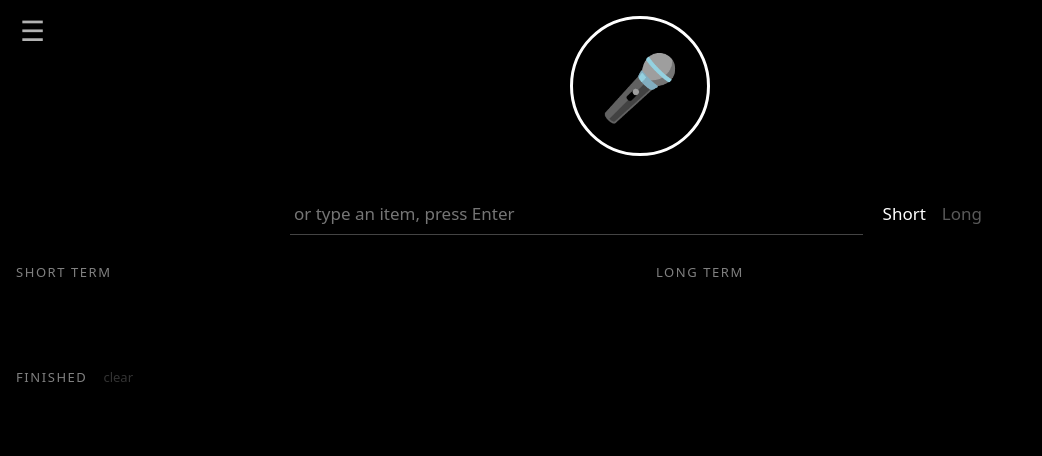
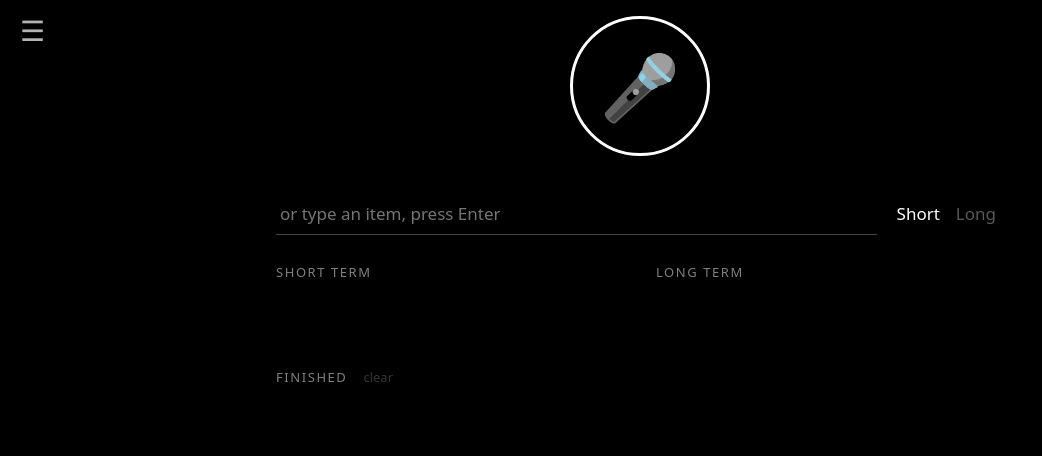
Before and after one commit to Hzukas/todo, a plain HTML site: page index.html in a window 1280 px wide. Shown: the whole page, without its empty margins (0-1042 px from the left). Drawn offline with Linux system fonts and the light colour scheme.

Commit message:
Center layout in a narrow column on wide screens
Co-Authored-By: Claude Fable 5.1 <noreply@anthropic.com>

```diff
--- a/index.html
+++ b/index.html
@@ -7,7 +7,7 @@
 <style>
   * { box-sizing: border-box; }
   html, body { margin: 0; background: #000; color: #fff; font: 17px/1.4 system-ui, sans-serif; }
-  body { padding: 16px; }
+  body { padding: 16px; max-width: 760px; margin: 0 auto; }
   button { font: inherit; }
 
   /* hamburger + drawer */
@@ -33,7 +33,7 @@
   #mic:disabled { opacity: .3; cursor: default; }
   #status { text-align: center; min-height: 1.4em; opacity: .6; margin-bottom: 8px; }
 
-  #typed { display: flex; gap: 12px; align-items: center; max-width: 700px; margin: 0 auto 28px; }
+  #typed { display: flex; gap: 12px; align-items: center; margin: 0 0 28px; }
   #typed input { flex: 1; min-width: 0; background: none; color: #fff; border: none; border-bottom: 1px solid #444; padding: 8px 4px; font: inherit; outline: none; }
   #typed input:focus { border-color: #fff; }
   #dest button { background: none; border: none; color: #fff; opacity: .35; cursor: pointer; padding: 6px 8px; }
@@ -382,7 +382,7 @@ const SYNC_KEY = 'todo-sync', FILE = 'todo-data.json', API = 'https://api.github
 let sync = null;
 try { sync = JSON.parse(localStorage.getItem(SYNC_KEY)); } catch (e) {}
 let pushTimer = null, pushing = false;
-const say = t => { status.textContent = t; };
+const say = t => { status.textContent = t; setTimeout(() => { if (status.textContent === t) status.textContent = ''; }, 3000); };
 
 async function gh(path, opts, token) {
   const r = await fetch(API + path, Object.assign({ cache: 'no-store' }, opts, {
```
